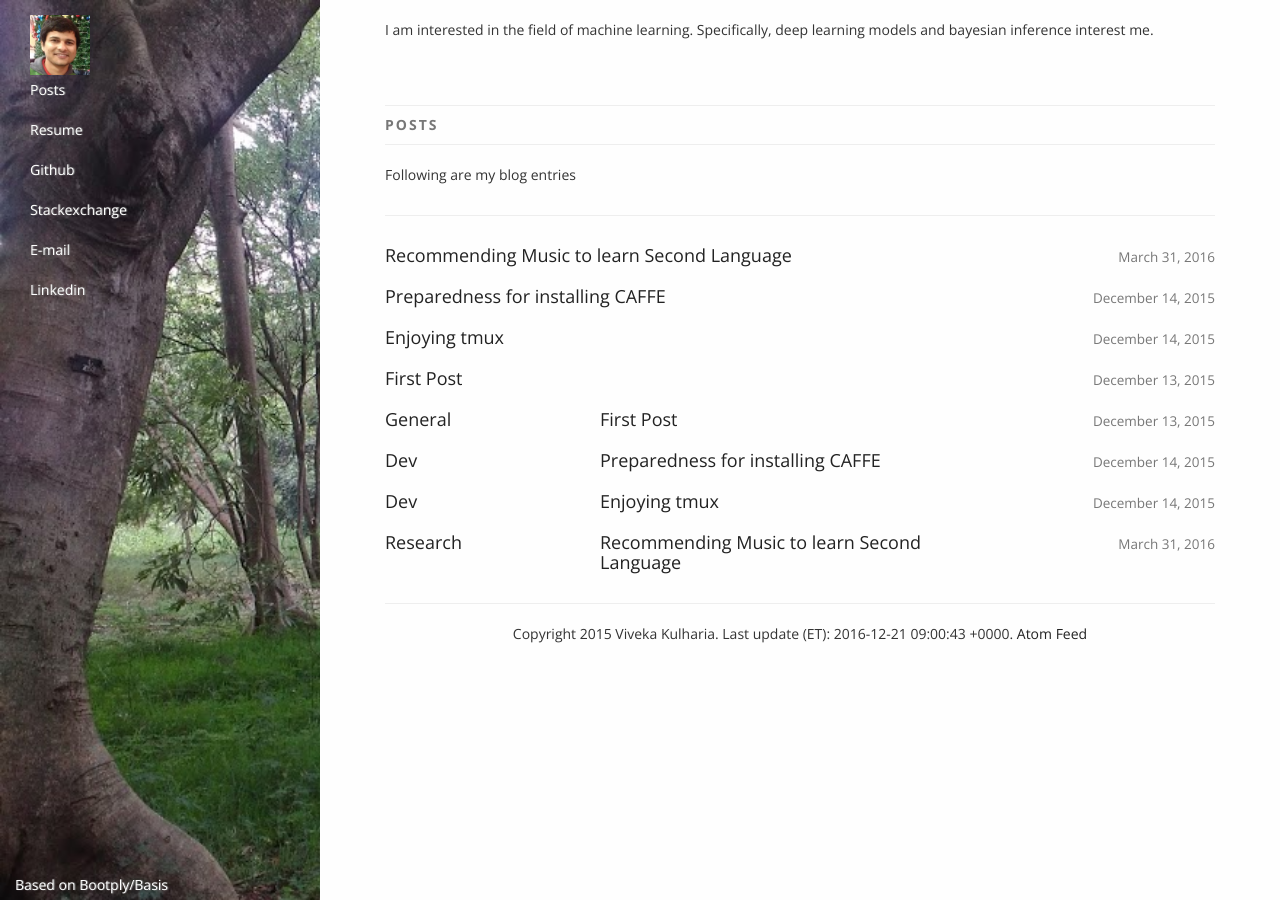
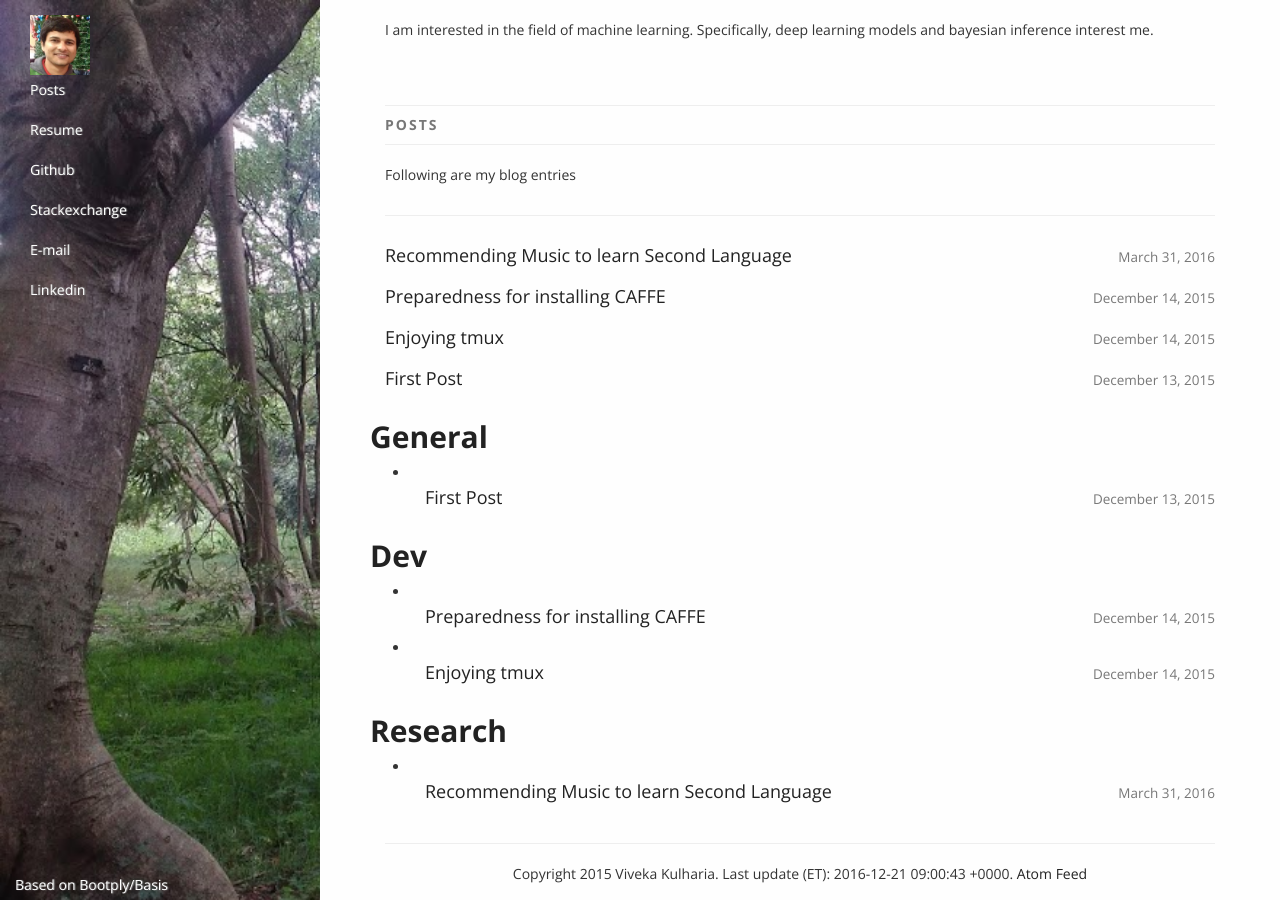
Before and after one commit to vivkul/vivkul.github.io, a Jekyll site: the page built from index.md, in a window 1280 px wide. Built offline with Jekyll 4.4.1, drawn with Linux system fonts in a browser that asks for light colours; nearby versions of some CDN libraries.

Commit message:
Update base.html

```diff
--- a/_layouts/base.html
+++ b/_layouts/base.html
@@ -232,14 +232,14 @@
                         {% endfor %}
 
                         {% for category in site.categories %}
+                          <h2><a name="{{ category | first }}">{{ category | first }}</a></h2>
+                          <ul>
                           {% for posts in category %}
                             {% for post in posts %}
                               {% if post.url %}
+                                <li>
                                 <div class="row">
-                                   <div class="col-sm-3">
-                                     <h4><a name="{{ category | first }}">{{ category | first }}</a> </h4>
-                                   </div>
-                                   <div class="col-sm-6">
+                                  <div class="col-sm-9">
                                     <h4><a href="{{ post.url }}">{{ post.title }}</a> </h4>
                                   </div>
                                   <div class="col-sm-3">
@@ -247,9 +247,11 @@
                                   </div>
                                   <hr>
                                 </div>
+                                </li>
                               {% endif %}
                             {% endfor %}
                           {% endfor %}
+                          </ul>
                         {% endfor %}
 
                         <div class="col-sm-12"><hr></div>
```
Lines whose indentation alone changed are shown as unchanged.
